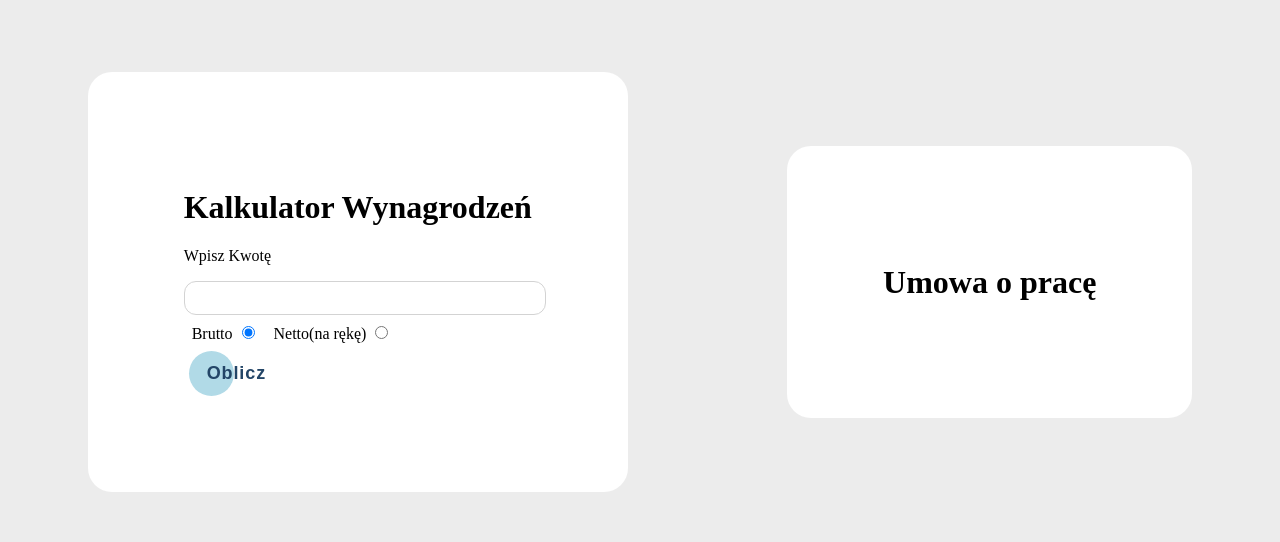
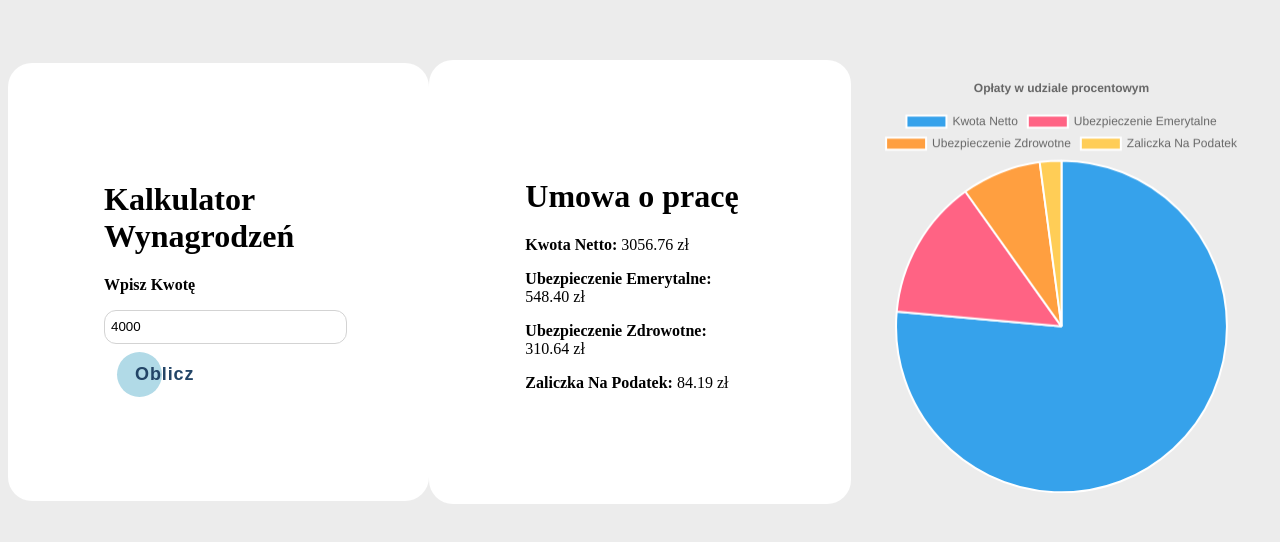
Before and after one commit to faustynaMika/calculatorSalaries, a plain HTML site: page starter/index.html in a window 1280 px wide. Shown: the part 126-668 px from the top of the page. Drawn offline with nearby package versions, Linux system fonts and the light colour scheme.

Commit message:
add charts, RWD

```diff
--- a/starter/index.html
+++ b/starter/index.html
@@ -9,9 +9,17 @@
     <style>
         body {
             height: 100vh;
-            display: flex;
+            display: grid;
+            grid-template-columns: 1fr 1fr 1fr;
             align-items: center;
             background: #ececec;
+        }
+        @media only screen and (max-width: 600px) {
+            body {
+                display: grid;
+                grid-template-columns: 1fr;
+                gap: 4rem;
+            }
         }
     </style>
 </head>
@@ -20,27 +28,24 @@
     <div>
         <h1>Kalkulator Wynagrodzeń</h1>
         <p>Wpisz Kwotę</p>
-        <input aria-label="input-number" type="number" class="input-number" id="price">
+        <input aria-label="input-number" type="number" class="input-number" id="price" value="4000">
     </div>
-    <div class="inputs-checkbox">
-        <div class="input-checkbox">
-            <span>Brutto</span>
-            <input aria-label="input-checkbox" type="radio" id="brutto" name="type" checked>
-        </div>
-        <div class="input-checkbox">
-            <span>Netto(na rękę)</span>
-            <input aria-label="input-checkbox" type="radio" id="netto" name="type">
-        </div>
+    <div class="button_">
+        <button id="calculate" class="button"><span>Oblicz</span></button>
     </div>
-    <button id="calculate" class="button"><span>Oblicz</span></button>
 </div>
 <div class="container">
     <h1>Umowa o pracę</h1>
-    <p id="salary"></p>
-    <p id="zus"></p>
-    <p id="healthCare"></p>
-    <p id="incomeTax"></p>
+    <p>Kwota Netto: <span id="salary"></span> <span>zł</span></p>
+    <p>Ubezpieczenie Emerytalne: <span id="zus"></span> <span>zł</span></p>
+    <p>Ubezpieczenie Zdrowotne: <span id="healthCare"></span> <span>zł</span></p>
+    <p>Zaliczka Na Podatek: <span id="incomeTax"></span> <span>zł</span></p>
 </div>
+<div>
+    <canvas id="myChart"></canvas>
+</div>
+
+<script class="chart" src="https://cdn.jsdelivr.net/npm/chart.js"></script>
 <script src="script.js"></script>
 </body>
 </html>
--- a/starter/script.js
+++ b/starter/script.js
@@ -19,34 +19,47 @@ const calcSalaryNetto = function (value) {
     }
 }
 
-const calcSalaryBrutto = function (value) {
+const ctx = document.getElementById('myChart');
+let chart = new Chart(ctx, {
+        type: 'pie',
+        data: [],
+        options: {
+            responsive: true,
+            plugins: {
+                legend: {
+                    position: 'top',
+                },
+                title: {
+                    display: true,
+                    text: 'Opłaty w udziale procentowym'
+                }
+            }
+        },
+    }
+)
 
-    const zus = contributionForZUS(value)
-    const healthCare = healthCareContribution(value)
-    const incomeTax = incomeTaxAdvance(value)
+function showSalary () {
+    const price = parseFloat(document.getElementById("price").value)
+    let salary = calcSalaryNetto(price)
 
-    const salary = (value) + (zus) + (healthCare) + (incomeTax)
+    document.getElementById("salary").innerHTML = salary.salary.toFixed(2);
+    document.getElementById("zus").innerHTML = salary.zus.toFixed(2);
+    document.getElementById("healthCare").innerHTML = salary.healthCare.toFixed(2);
+    document.getElementById("incomeTax").innerHTML = salary.incomeTax.toFixed(2);
 
-    return {
-        salary: salary,
-        zus: zus,
-        healthCare: healthCare,
-        incomeTax: incomeTax,
-    }
+    chart.config.data = {
+        labels: ['Kwota Netto', 'Ubezpieczenie Emerytalne', 'Ubezpieczenie Zdrowotne', 'Zaliczka Na Podatek'],
+        datasets: [
+            {
+                label: 'Dataset 1',
+                data: [salary.salary, salary.zus, salary.healthCare, salary.incomeTax],
+            }
+        ]
+    };
+    chart.update();
+
 }
 
-document.getElementById("calculate").addEventListener("click", () => {
-    const price = parseFloat(document.getElementById("price").value)
-    let salary
-    if (document.getElementById("netto").checked) {
-        salary = calcSalaryNetto(price)
-    } else {
-        salary = calcSalaryBrutto(price)
-    }
+showSalary()
 
-
-    document.getElementById("salary").innerHTML = salary.salary;
-    document.getElementById("zus").innerHTML = salary.zus;
-    document.getElementById("healthCare").innerHTML = salary.healthCare;
-    document.getElementById("incomeTax").innerHTML = salary.incomeTax;
-})
+document.getElementById("calculate").addEventListener("click", showSalary)
--- a/starter/styles.css
+++ b/starter/styles.css
@@ -1,9 +1,12 @@
+
+
 .container {
     background: #ffffff;
     border-radius: 1.5rem;
     margin: auto;
     padding: 6rem;
 }
+
 .input-number {
     width: 100%;
     height: 20px;
@@ -14,12 +17,11 @@
     transition: all 0.3s cubic-bezier(0.19, 1, 0.22, 1);
     box-shadow: 0px 0px 20px -18px;
 }
-.inputs-checkbox {
-    display: flex;
+
+.button_ {
+    padding: .5rem;
 }
-.input-checkbox {
-    margin: .5rem;
-}
+
 .button {
     position: relative;
     margin: auto;
@@ -51,7 +53,7 @@
     color: #234567;
 }
 
-.button  {
+.button {
     position: relative;
     top: 0;
     margin-left: 10px;
@@ -76,3 +78,15 @@
 .button:active {
     transform: scale(0.95);
 }
+
+.chart {
+    margin: auto;
+    padding: 6rem;
+}
+
+p {
+    font-weight: bold;
+}
+ span {
+     font-weight: normal;
+ }
```
